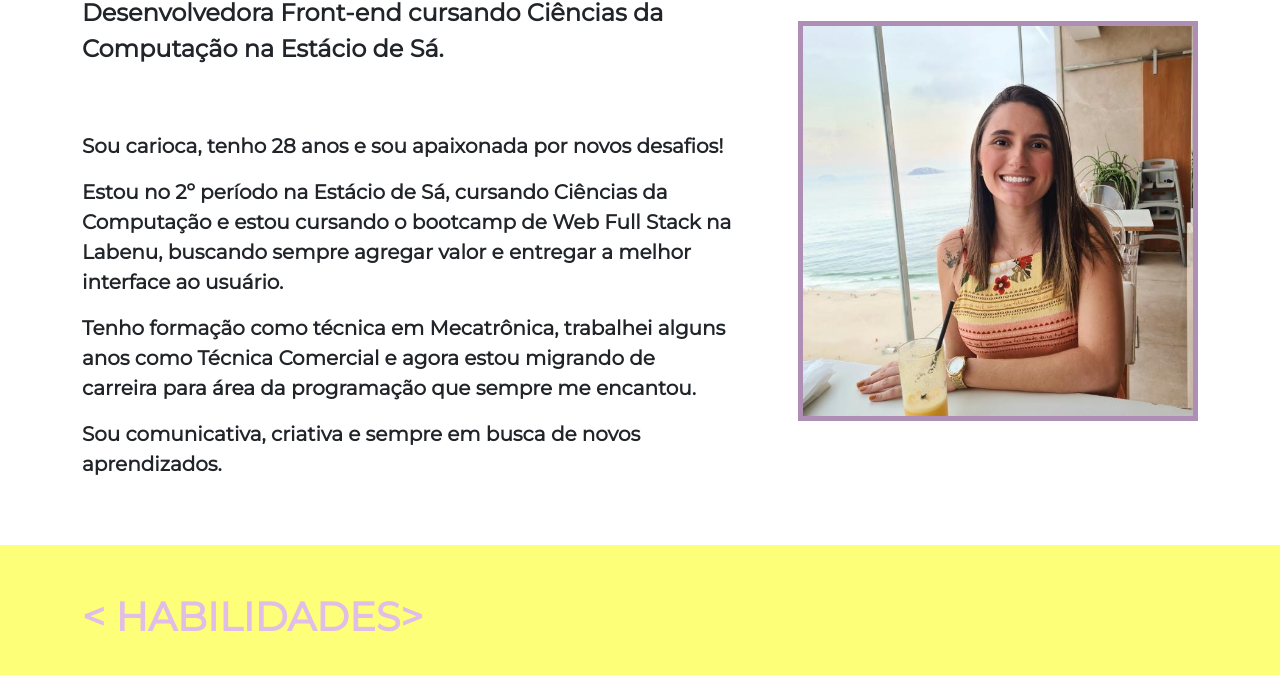
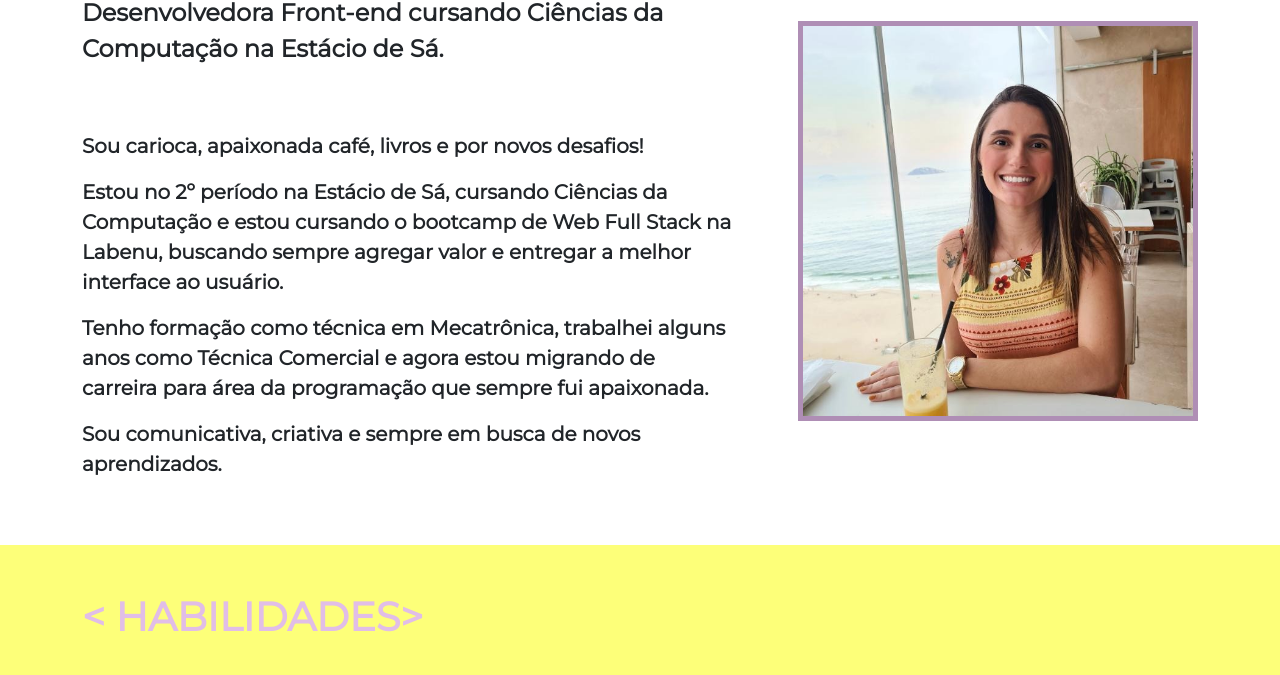
Before and after one commit to AmandaAzevedo62/portfolio-amanda2022, a plain HTML site: page index.html in a window 1280 px wide. Shown: the part 1055-1730 px from the top of the page. Drawn offline with nearby package versions, Linux system fonts and the light colour scheme.

Commit message:
atualização sobre-mim

```diff
--- a/index.html
+++ b/index.html
@@ -85,7 +85,7 @@
               </p>
 
               <p class="fs-5">
-                Sou carioca, tenho 28 anos e sou apaixonada por novos desafios!
+                Sou carioca, apaixonada café, livros e por novos desafios!
               </p>
 
               <p class="fs-5">
@@ -95,7 +95,7 @@
               </p>
                 <p class="fs-5">
                 Tenho formação como técnica em Mecatrônica, trabalhei alguns anos como Técnica Comercial
-                e agora estou migrando de carreira para área da programação que sempre me encantou.
+                e agora estou migrando de carreira para área da programação que sempre fui apaixonada.
               </p>
                 <p class="fs-5">
                 Sou comunicativa, criativa e sempre em busca de novos aprendizados.
```
